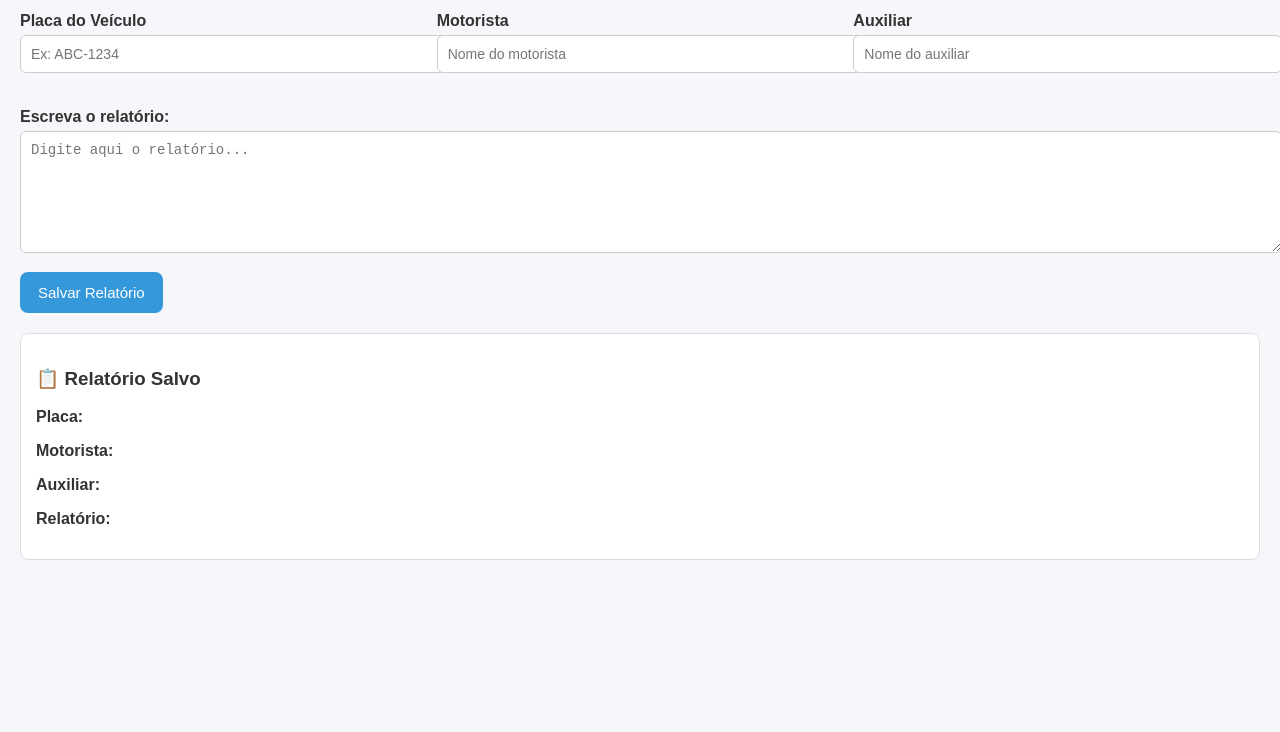
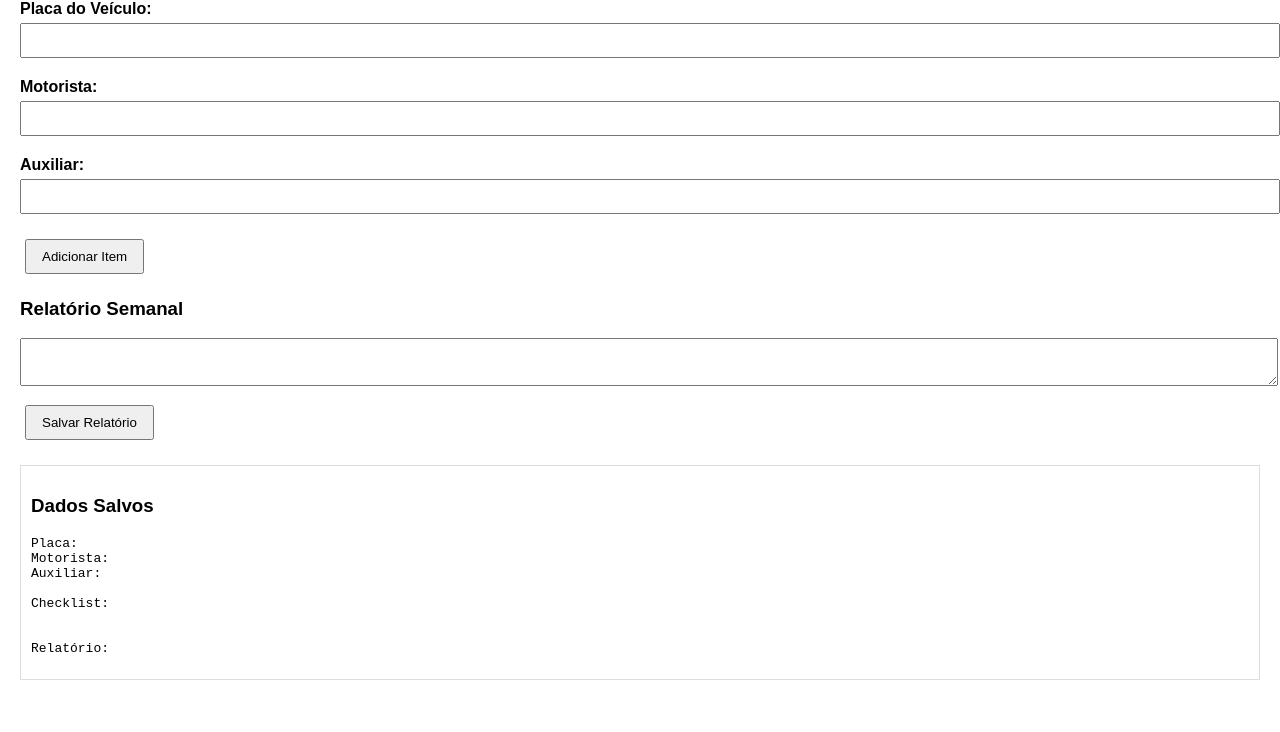
Before and after one commit to mor3sco/EnergiaCar, a plain HTML site: page index.html in a window 1280 px wide. Shown: the part 68-800 px from the top of the page. Drawn offline with Linux system fonts and the light colour scheme.

Commit message:
Atualizar o index.html

```diff
--- a/index.html
+++ b/index.html
@@ -3,139 +3,118 @@
 <head>
   <meta charset="UTF-8">
   <meta name="viewport" content="width=device-width, initial-scale=1.0">
-  <title>Relatório Semanal</title>
+  <title>Checklist de Veículo</title>
   <style>
-    body {
-      font-family: Arial, sans-serif;
-      margin: 20px;
-      background: #f5f7fa;
-      color: #333;
-    }
-    h1 {
-      text-align: center;
-      color: #2c3e50;
-    }
-    .form-group {
-      margin-bottom: 15px;
-    }
-    label {
-      font-weight: bold;
-      display: block;
-      margin-bottom: 5px;
-    }
-    input, textarea {
-      width: 100%;
-      padding: 10px;
-      border-radius: 6px;
-      border: 1px solid #ccc;
-      font-size: 14px;
-    }
-    textarea {
-      resize: vertical;
-      min-height: 100px;
-    }
-    button {
-      background: #3498db;
-      color: white;
-      padding: 12px 18px;
-      border: none;
-      border-radius: 8px;
-      cursor: pointer;
-      font-size: 15px;
-      transition: background 0.3s;
-    }
-    button:hover {
-      background: #2980b9;
-    }
-    #relatorio {
-      margin-top: 20px;
-      padding: 15px;
-      background: #fff;
-      border: 1px solid #ddd;
-      border-radius: 8px;
-    }
-    .top-fields {
-      display: grid;
-      grid-template-columns: 1fr 1fr 1fr;
-      gap: 10px;
-      margin-bottom: 20px;
-    }
+    body { font-family: Arial, sans-serif; margin: 20px; }
+    .input-group { margin-bottom: 10px; }
+    label { font-weight: bold; display: block; margin-bottom: 5px; }
+    input, select, textarea { width: 100%; padding: 8px; margin-bottom: 10px; }
+    button { padding: 8px 15px; margin: 5px; cursor: pointer; }
+    #relatorio { margin-top: 20px; padding: 10px; border: 1px solid #ddd; }
   </style>
 </head>
 <body>
-  <h1>Relatório Semanal</h1>
+  <h2>Checklist de Veículo</h2>
 
-  <!-- Campos principais -->
-  <div class="top-fields">
-    <div class="form-group">
-      <label for="placa">Placa do Veículo</label>
-      <input type="text" id="placa" placeholder="Ex: ABC-1234">
-    </div>
-    <div class="form-group">
-      <label for="motorista">Motorista</label>
-      <input type="text" id="motorista" placeholder="Nome do motorista">
-    </div>
-    <div class="form-group">
-      <label for="auxiliar">Auxiliar</label>
-      <input type="text" id="auxiliar" placeholder="Nome do auxiliar">
-    </div>
+  <!-- Campos extras -->
+  <div class="input-group">
+    <label for="placa">Placa do Veículo:</label>
+    <input type="text" id="placa">
+  </div>
+  <div class="input-group">
+    <label for="motorista">Motorista:</label>
+    <input type="text" id="motorista">
+  </div>
+  <div class="input-group">
+    <label for="auxiliar">Auxiliar:</label>
+    <input type="text" id="auxiliar">
   </div>
 
-  <!-- Relatório -->
-  <div class="form-group">
-    <label for="texto">Escreva o relatório:</label>
-    <textarea id="texto" placeholder="Digite aqui o relatório..."></textarea>
+  <div id="checklist"></div>
+  <button onclick="adicionarItem()">Adicionar Item</button>
+
+  <h3>Relatório Semanal</h3>
+  <textarea id="relatorioSemanal"></textarea><br>
+  <button onclick="salvarRelatorio()">Salvar Relatório</button>
+
+  <div id="relatorio">
+    <h3>Dados Salvos</h3>
+    <pre id="dadosSalvos"></pre>
   </div>
 
-  <button onclick="salvarRelatorio()">Salvar Relatório</button>
+  <script>
+    let checklist = JSON.parse(localStorage.getItem("checklist")) || [];
+    let relatorioSemanal = localStorage.getItem("relatorioSemanal") || "";
+    let infoExtras = JSON.parse(localStorage.getItem("infoExtras")) || {placa: "", motorista: "", auxiliar: ""};
 
-  <div id="relatorio"></div>
+    document.getElementById("relatorioSemanal").value = relatorioSemanal;
+    document.getElementById("placa").value = infoExtras.placa;
+    document.getElementById("motorista").value = infoExtras.motorista;
+    document.getElementById("auxiliar").value = infoExtras.auxiliar;
 
-  <script>
-    // Carregar relatório salvo ao abrir
-    window.onload = function () {
-      const placa = localStorage.getItem("placa") || "";
-      const motorista = localStorage.getItem("motorista") || "";
-      const auxiliar = localStorage.getItem("auxiliar") || "";
-      const texto = localStorage.getItem("texto") || "";
+    function renderChecklist() {
+      let container = document.getElementById("checklist");
+      container.innerHTML = "";
+      checklist.forEach((item, index) => {
+        container.innerHTML += `
+          <div>
+            <input type="text" value="${item}" onchange="editarItem(${index}, this.value)">
+            <button onclick="removerItem(${index})">Remover</button>
+          </div>`;
+      });
+      salvarLocal();
+    }
 
-      document.getElementById("placa").value = placa;
-      document.getElementById("motorista").value = motorista;
-      document.getElementById("auxiliar").value = auxiliar;
-      document.getElementById("texto").value = texto;
+    function adicionarItem() {
+      checklist.push("Novo item");
+      renderChecklist();
+    }
 
-      mostrarRelatorio();
-    };
+    function editarItem(index, valor) {
+      checklist[index] = valor;
+      salvarLocal();
+    }
+
+    function removerItem(index) {
+      checklist.splice(index, 1);
+      renderChecklist();
+    }
 
     function salvarRelatorio() {
-      const placa = document.getElementById("placa").value;
-      const motorista = document.getElementById("motorista").value;
-      const auxiliar = document.getElementById("auxiliar").value;
-      const texto = document.getElementById("texto").value;
-
-      localStorage.setItem("placa", placa);
-      localStorage.setItem("motorista", motorista);
-      localStorage.setItem("auxiliar", auxiliar);
-      localStorage.setItem("texto", texto);
-
-      mostrarRelatorio();
+      relatorioSemanal = document.getElementById("relatorioSemanal").value;
+      localStorage.setItem("relatorioSemanal", relatorioSemanal);
+      salvarLocal();
+      atualizarDadosSalvos();
+      alert("Relatório salvo com sucesso!");
     }
 
-    function mostrarRelatorio() {
-      const placa = localStorage.getItem("placa") || "";
-      const motorista = localStorage.getItem("motorista") || "";
-      const auxiliar = localStorage.getItem("auxiliar") || "";
-      const texto = localStorage.getItem("texto") || "";
+    function salvarLocal() {
+      localStorage.setItem("checklist", JSON.stringify(checklist));
+      infoExtras = {
+        placa: document.getElementById("placa").value,
+        motorista: document.getElementById("motorista").value,
+        auxiliar: document.getElementById("auxiliar").value
+      };
+      localStorage.setItem("infoExtras", JSON.stringify(infoExtras));
+      atualizarDadosSalvos();
+    }
 
-      const relatorioDiv = document.getElementById("relatorio");
-      relatorioDiv.innerHTML = `
-        <h3>📋 Relatório Salvo</h3>
-        <p><strong>Placa:</strong> ${placa}</p>
-        <p><strong>Motorista:</strong> ${motorista}</p>
-        <p><strong>Auxiliar:</strong> ${auxiliar}</p>
-        <p><strong>Relatório:</strong><br>${texto.replace(/\n/g, "<br>")}</p>
-      `;
+    function atualizarDadosSalvos() {
+      document.getElementById("dadosSalvos").textContent =
+        "Placa: " + (infoExtras.placa || "") + "\n" +
+        "Motorista: " + (infoExtras.motorista || "") + "\n" +
+        "Auxiliar: " + (infoExtras.auxiliar || "") + "\n\n" +
+        "Checklist:\n" + checklist.join("\n") + "\n\n" +
+        "Relatório:\n" + relatorioSemanal;
     }
+
+    // Salva sempre que mudar os campos extras
+    document.getElementById("placa").addEventListener("input", salvarLocal);
+    document.getElementById("motorista").addEventListener("input", salvarLocal);
+    document.getElementById("auxiliar").addEventListener("input", salvarLocal);
+
+    renderChecklist();
+    atualizarDadosSalvos();
   </script>
 </body>
 </html>
```
